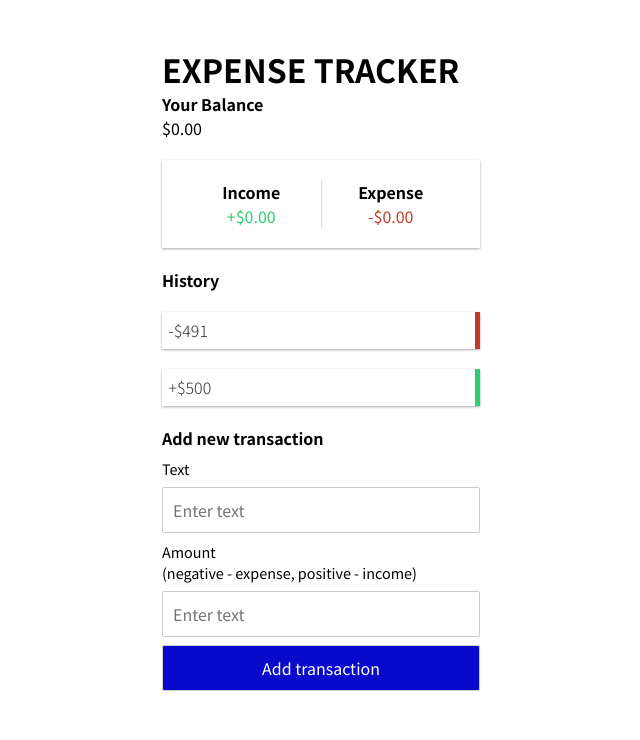
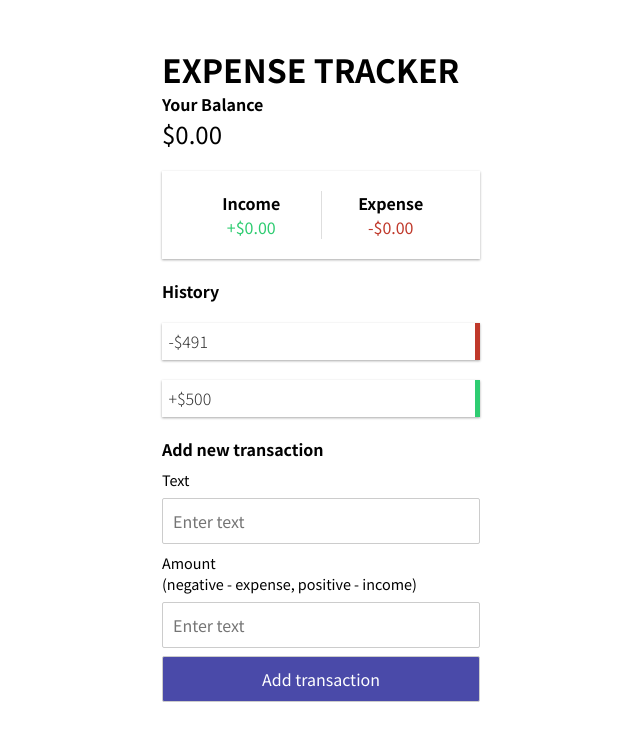
Before and after one commit to rammyblog/expense-tracker-svelte, a Svelte app: page / in a window 1280 px wide. Shown: the top 740 px of the page, without its empty margins (319-959 px from the left). Built offline with nearby package versions, Linux system fonts and the light colour scheme.

Commit message:
Changed the colors

```diff
--- a/src/App.svelte
+++ b/src/App.svelte
@@ -26,11 +26,8 @@
   h1 {
     text-transform: uppercase;
   }
-
-  .balance h4,
   .balance p {
-    margin: 0;
-    padding: 0;
+    font-size: 1.5rem;
   }
 
   @media (min-width: 640px) {
--- a/src/TransactionForm.svelte
+++ b/src/TransactionForm.svelte
@@ -27,7 +27,7 @@
     width: 100%;
   }
   input[type="submit"] {
-    background: rgb(9, 9, 203);
+    background: rgb(74, 74, 169);
     color: #fff;
     cursor: padding
   }
```
